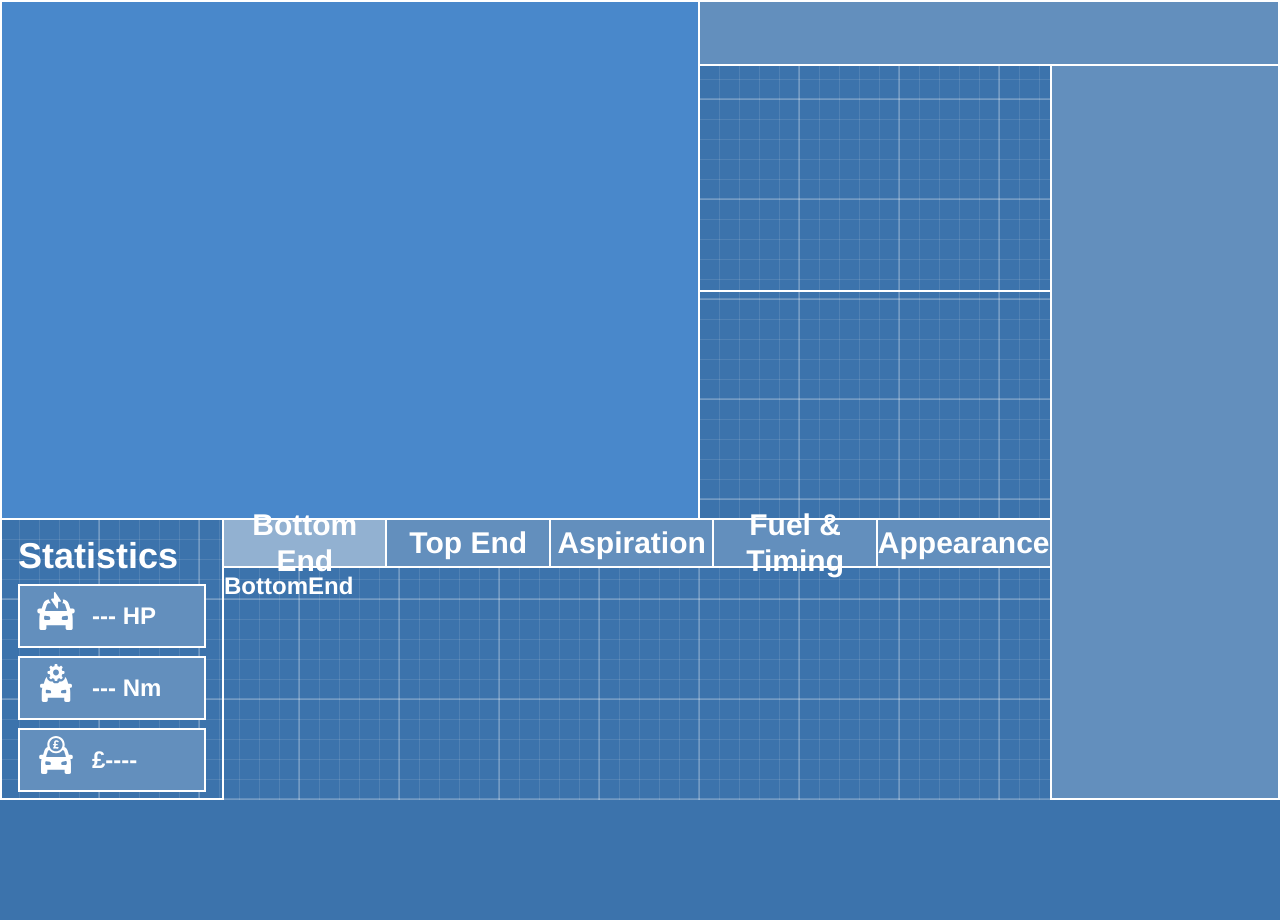
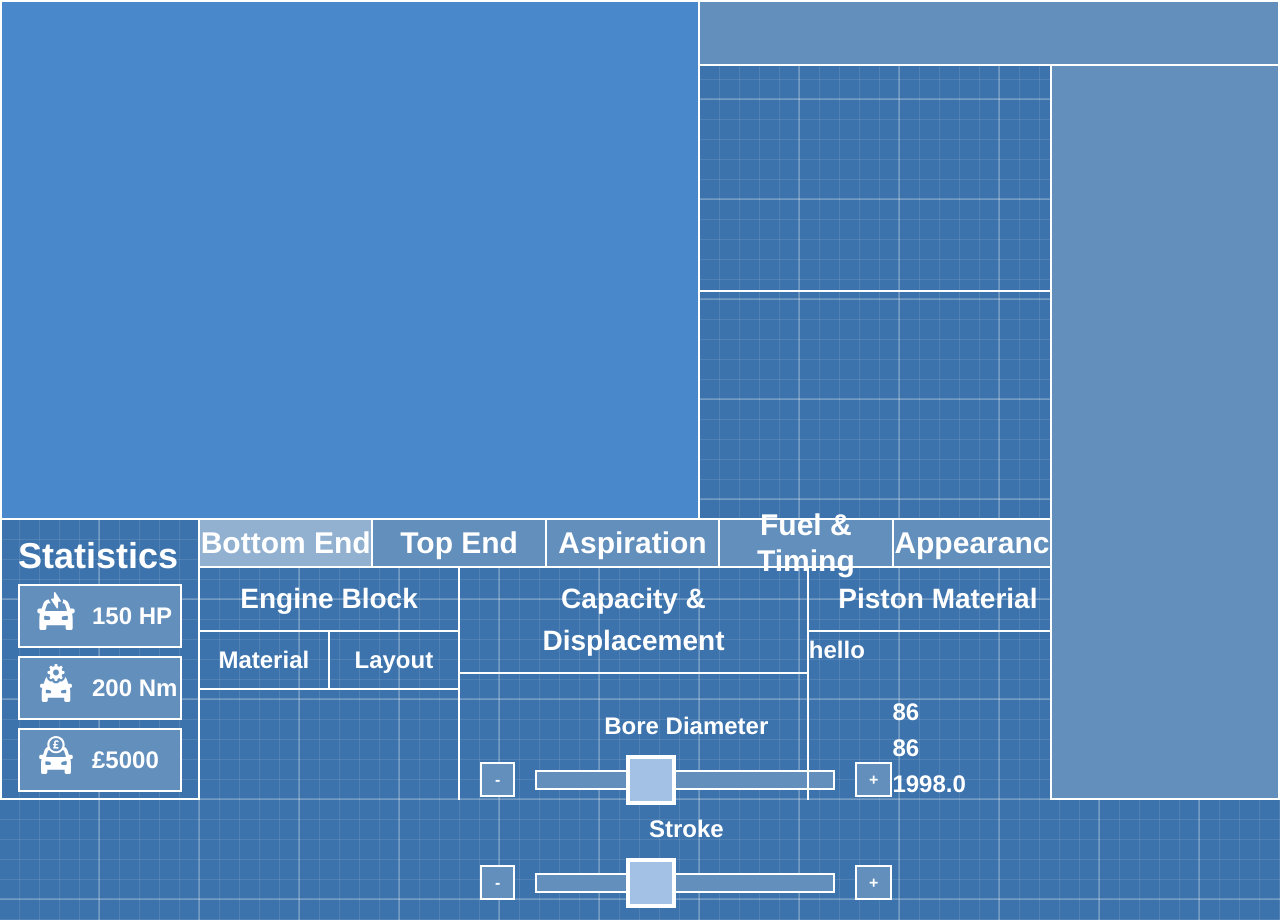
Before and after one commit to dodderss/EngineSimulator, a React (Create React App) app: page / in a window 1280 px wide. Before the commit the page ends 800 px from the top, so only its background shows below. Built offline with nearby package versions, Linux system fonts and the light colour scheme.

Commit message:
10 Aug update

```diff
--- a/src/App.tsx
+++ b/src/App.tsx
@@ -1,26 +1,12 @@
 // import { useState } from "react";
-import { useContext } from "react";
 import StatisticList from "./components/statisticList";
 import TabBar from "./components/tabBar";
-import { EngineContext } from "./globals";
 
 function App() {
-  const { updateState } = useContext(EngineContext);
-
   return (
     <div className="App h-full">
       <div className="flex">
-        <div
-          className="modelViewer"
-          onClick={() => {
-            updateState({
-              engine: {
-                rpmLimit: 7000
-              }
-            });
-
-          }}
-        />
+        <div className="modelViewer" />
         <div className="flex flex-col justify-end">
           <div className="topBar" />
           <div className="powerGraph" />
@@ -31,7 +17,6 @@ function App() {
         <StatisticList />
         <TabBar />
       </div>
-      {/* fixed to right side, 100% height div */}
       <div className="rightSection bg-black fixed right-0 bottom-0" />
     </div>
   );
--- /dev/null
+++ b/src/components/problemSidebar.tsx
@@ -0,0 +1,15 @@
+import './problemSidebar.tsx.css';
+
+function ProblemSidebar() {
+  return <div className="rightSection fixed right-0 bottom-0 text-3xl">
+    <div className="propertiesSection">
+        <h1>Properties</h1>
+    </div>
+    <div className="problemsSection text-3xl">
+        <h1>Problems</h1>
+    </div>
+
+  </div>;
+}
+
+export default ProblemSidebar;
--- /dev/null
+++ b/src/components/problemSidebar.tsx.css
@@ -0,0 +1,11 @@
+.propertiesSection {
+    height: 50%;
+    border-bottom: white 2px solid;
+    padding: 10px;
+
+}
+
+.problemsSection {
+    height: 50%;
+    padding: 10px;
+}
--- a/src/components/slider.tsx
+++ b/src/components/slider.tsx
@@ -17,14 +17,14 @@ const Slider: React.FC<SliderProps> = ({ label, max, min, step, value, onChange
   };
 
   return (
-    <>
-      <h2 className="text-center text-2xl font-bold font-helvetica pb-5">{label}</h2>
+    <div className="flex flex-col">
+      <h2 className="text-center text-2xl font-bold font-helvetica pb-5 pt-4">{label}</h2>
       <div className="flex justify-center gap-5 items-center">
-        <button onClick={() => onChange((value - step) >= min ? value - step : value)}>-</button>
+        <button className="sliderButton" onClick={() => onChange((value - step) >= min ? value - step : value)}>-</button>
         <input type="range" min={min} max={max} step={step} onChange={handleChange} value={value} />
-        <button onClick={() => onChange((value + step) <= max ? value + step : value)}>+</button>
+        <button className="sliderButton" onClick={() => onChange((value + step) <= max ? value + step : value)}>+</button>
       </div>
-    </>
+    </div>
   );
 };
 
--- a/src/components/slider.tsx.css
+++ b/src/components/slider.tsx.css
@@ -1,7 +1,6 @@
-
-
 input[type="range"] {
   -webkit-appearance: none;
+  appearance: none;
   background-color: #638fbd;
   width: 300px;
   height: 20px;
@@ -32,20 +31,22 @@ input[type="range"]::-webkit-slider-thumb:active {
   justify-content: center;
 }
 
-button {
+.sliderButton {
   background-color: #638fbd;
   color: white;
   box-shadow: inset 0 0 0 2px white;
-    padding: 6px 14px;
+  padding: 0px 14px;
   font-size: 16px;
   cursor: pointer;
   transition: 0.1s ease-in-out;
+  min-width: 35px;
+  min-height: 35px;
 }
 
-button:hover {
+.sliderButton:hover {
   background-color: #6b99ca;
 }
 
-button:active {
+.sliderButton:active {
   background-color: #b4d5fd;
 }
--- a/src/components/statisticList.tsx
+++ b/src/components/statisticList.tsx
@@ -5,16 +5,20 @@ import PriceIcon from "../icons/price.svg";
 import EfficiencyIcon from "../icons/efficiency.svg";
 import WeightIcon from "../icons/weight.svg";
 
-import './statisticList.tsx.css';
+import './statisticList.tsx.css' ;
+import { useContext } from "react";
+import { EngineContext } from "../globals";
 
 function StatisticList() {
+  const { engine } = useContext(EngineContext);
+
   return <div className="statList flex-col space-y-2 p-4 ">
     <h1 className="text-4xl">Statistics</h1>
-    <StatisticItem image={PowerIcon.toString()} text="--- HP" />
-    <StatisticItem image={TorqueIcon.toString()} text="--- Nm" />
-    <StatisticItem image={PriceIcon.toString()} text="£----" />
-    <StatisticItem image={EfficiencyIcon.toString()} text="--%" />
-    <StatisticItem image={WeightIcon.toString()} text="--- KG" />
+    <StatisticItem image={PowerIcon.toString()} text={`${engine?.power || 0} HP`} />
+    <StatisticItem image={TorqueIcon.toString()} text={`${engine?.torque || 0} Nm`} />
+    <StatisticItem image={PriceIcon.toString()} text={`£${engine?.enginePrice || 0}`} />
+    <StatisticItem image={EfficiencyIcon.toString()} text={`${engine?.totalEfficiency || 0}%`} />
+    <StatisticItem image={WeightIcon.toString()} text={`${engine?.engineWeight || 0} KG`} />
 
   </div>;
 }
--- a/src/components/tabViews/bottom.tsx
+++ b/src/components/tabViews/bottom.tsx
@@ -1,9 +1,99 @@
+import Slider from "../slider";
+import "./tabElement.css";
+import { useContext, useState } from "react";
+import { EngineContext } from "../../globals";
+
 function BottomEnd() {
-    return (
-        <div>
-        <h1>BottomEnd</h1>
+  const [stroke, setStroke] = useState(0);
+
+  const { updateState, engine } = useContext(EngineContext);
+  return (
+    <div className="bottomEnd">
+      <div className="column column1">
+        <div className="innerColumn w-full">
+          <div className="columnHeader w-full border-b-2 border-white">
+            <h1 className="tabText">Engine Block</h1>
+          </div>
+          <div className="columnContents w-full">
+            <div className="blockTable">
+              <div className="blockCol border-r-2 border-white">
+                <p>Material</p>
+              </div>
+              <div className="blockCol">
+                <p>Layout</p>
+              </div>
+            </div>
+          </div>
         </div>
-    );
+      </div>
+      <div className="column column2">
+        <div className="innerColumn w-full">
+          <div className="columnHeader w-full border-b-2 border-white">
+            <h1 className="tabText">Capacity & Displacement</h1>
+          </div>
+          <div className="columnContents w-full flex p-5">
+            <div>
+              <Slider
+                label="Bore Diameter"
+                max={150}
+                min={50}
+                step={0.5}
+                value={engine?.bore || 0}
+                onChange={(value) => {
+                  updateState({
+                    engine: {
+                      ...engine,
+                      bore: value,
+                      displacement:
+                        (Math.PI / 4) *
+                        (value) ** 2 *
+                        ((engine?.stroke || 0)/1000) *
+                        (engine?.engineCylinders || 0),
+                    },
+                  });
+                }}
+              />
+              <Slider
+                label="Stroke"
+                max={150}
+                min={50}
+                step={0.5}
+                value={engine?.stroke || 0}
+                onChange={(value) => {
+                  updateState({
+                    engine: {
+                      ...engine,
+                      stroke: value,
+                      displacement:
+                        (Math.PI / 4) *
+                        ((engine?.bore || 0)) ** 2 *
+                        (value/1000) *
+                        (engine?.engineCylinders || 0),
+                    },
+                  });
+                }}
+              />
+            </div>
+            <div>
+              <p>{engine!.bore}</p>
+              <p>{engine!.stroke}</p>
+              <p>{engine!.displacement?.toPrecision(5)}</p>
+            </div>
+          </div>
+        </div>
+      </div>
+      <div className="column column3">
+        <div className="innerColumn w-full">
+          <div className="columnHeader w-full border-b-2 border-white">
+            <h1 className="tabText">Piston Material</h1>
+          </div>
+          <div className="columnContents w-full">
+            <>hello</>
+          </div>
+        </div>
+      </div>
+    </div>
+  );
 }
 
 export default BottomEnd;
--- a/src/components/tabViews/tabElement.css
+++ b/src/components/tabViews/tabElement.css
@@ -0,0 +1,50 @@
+.bottomEnd {
+  display: flex;
+  width: 100%;
+  height: 29vh;
+}
+
+.column {
+  box-sizing: border-box;
+  /* center text */
+  display: flex;
+  justify-content: center;
+  height: 100%;
+}
+
+.columnHeader {
+  padding: 10px;
+}
+
+.column1 {
+  width: 30%;
+  border-right: white 2px solid;
+}
+
+.column2 {
+  width: 40%;
+}
+
+.column3 {
+  width: 30%;
+  border-left: white 2px solid;
+}
+
+.tabText {
+  font-weight: 700;
+  font-size: 28px;
+  text-align: center;
+}
+
+.blockTable {
+  width: 100%;
+  height: 100%;
+  display: flex;
+}
+
+.blockCol {
+  width: 100%;
+  text-align: center;
+  border-bottom: white 2px solid;
+  padding: 10px;
+}
```
Also changed, not shown: src/icons/bore.svg (added), src/icons/stroke.svg (added). Lines whose indentation alone changed are shown as unchanged.
